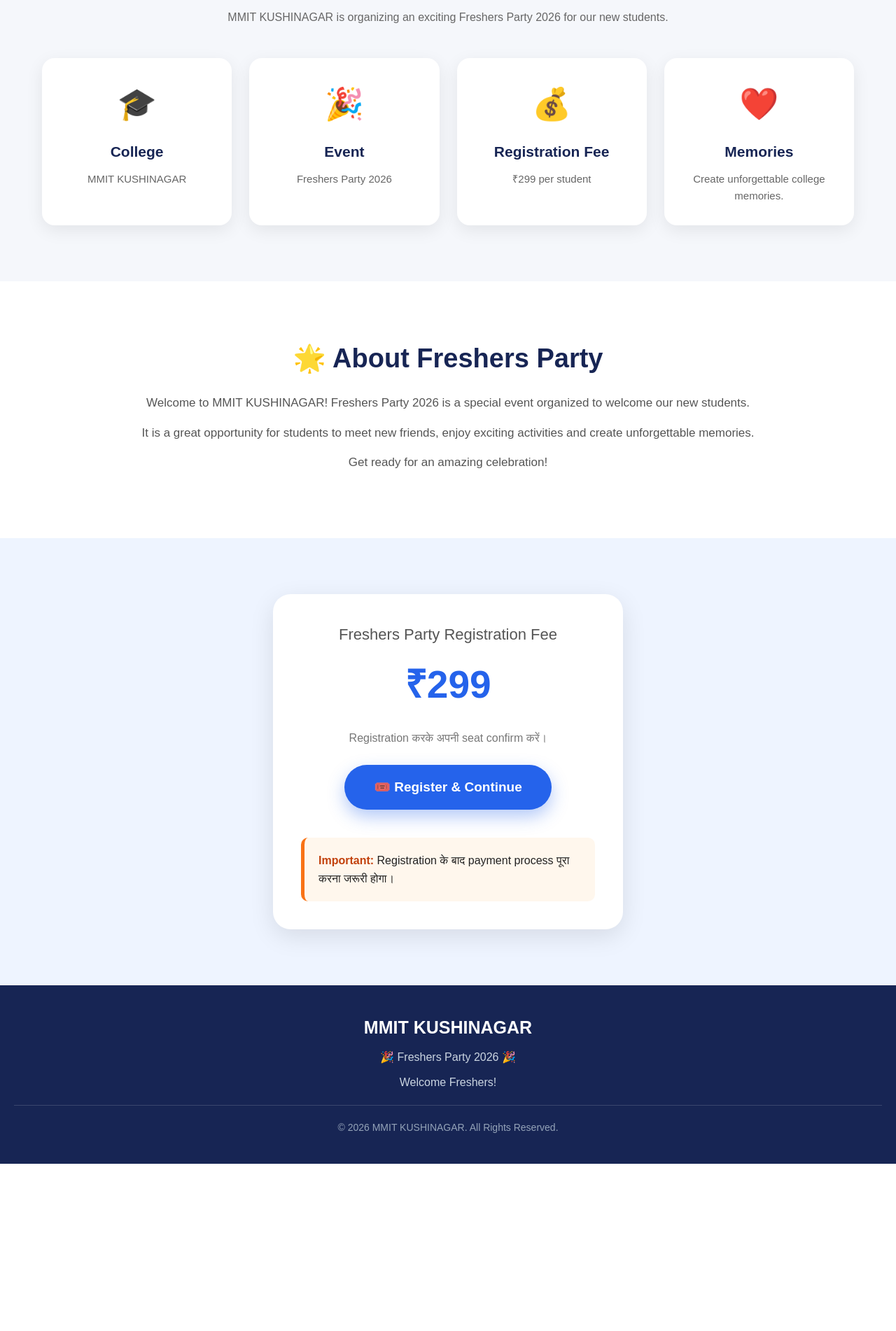
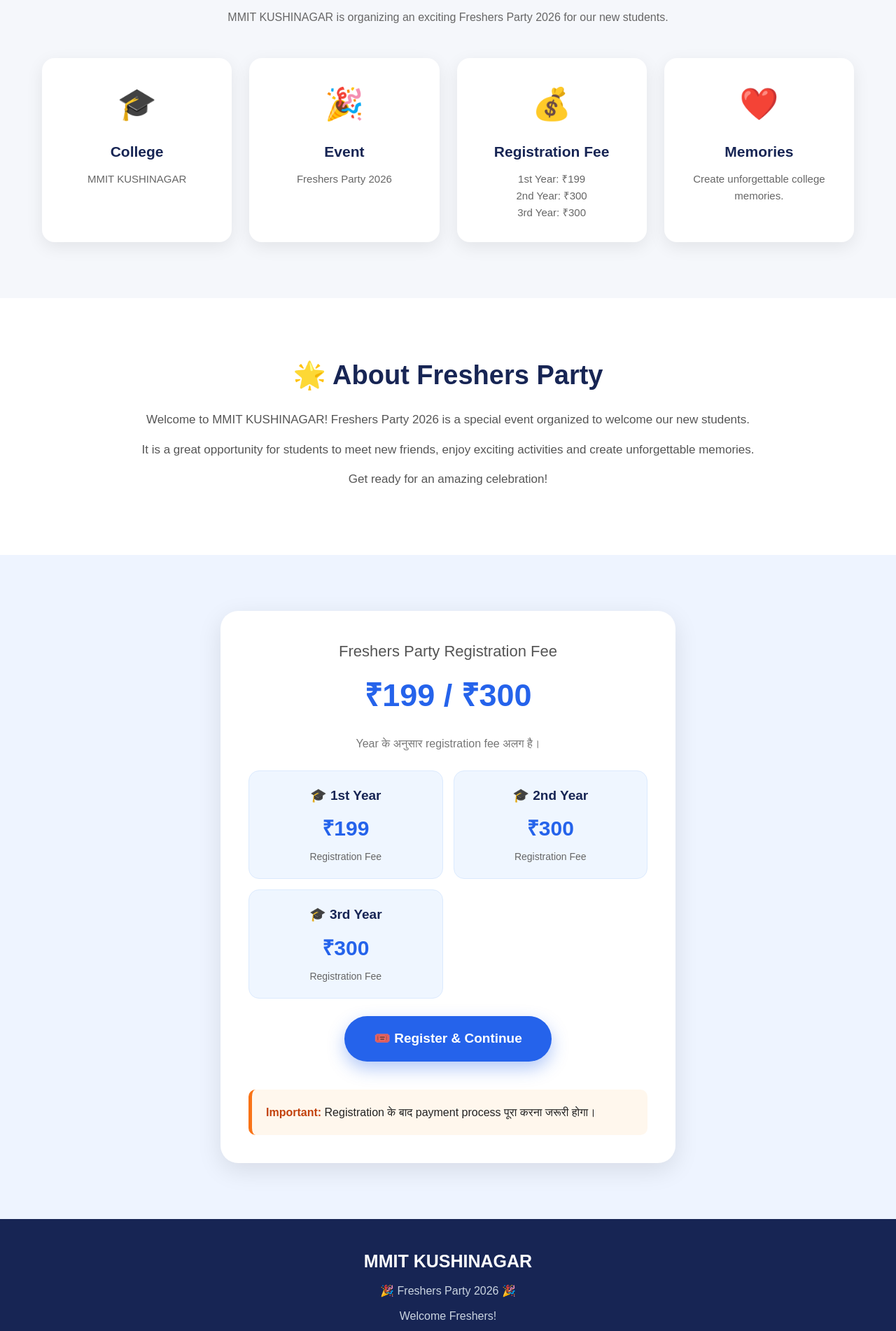
Before and after one commit to rajnish740/MMIT-Freshers-Party, a Flask app: page / in a window 1280 px wide. Shown: the part 1133-3035 px from the top of the page at 70% size. Before the commit the page ends 2796 px from the top, so only its background shows below. Run offline with Flask 3, Linux system fonts and the light colour scheme; some libraries are stand-ins or nearby versions.

Commit message:
Update registration fees

```diff
--- a/templates/index.html
+++ b/templates/index.html
@@ -543,7 +543,7 @@
 
         .fee-box {
 
-            max-width: 500px;
+            max-width: 650px;
 
             margin: auto;
 
@@ -571,7 +571,7 @@
 
         .fee {
 
-            font-size: 55px;
+            font-size: 45px;
 
             font-weight: 900;
 
@@ -587,6 +587,70 @@
             color: #777;
 
             margin-bottom: 25px;
+
+        }
+
+
+        /* =========================
+           FEE DETAILS
+        ========================= */
+
+        .fee-details {
+
+            display: grid;
+
+            grid-template-columns:
+                1fr 1fr;
+
+            gap: 15px;
+
+            margin: 25px 0;
+
+        }
+
+
+        .fee-card {
+
+            background: #eff6ff;
+
+            padding: 20px;
+
+            border-radius: 15px;
+
+            border: 1px solid #dbeafe;
+
+        }
+
+
+        .fee-card h3 {
+
+            color: #172554;
+
+            font-size: 19px;
+
+            margin-bottom: 8px;
+
+        }
+
+
+        .fee-card .amount {
+
+            font-size: 30px;
+
+            font-weight: bold;
+
+            color: #2563eb;
+
+        }
+
+
+        .fee-card p {
+
+            color: #666;
+
+            font-size: 14px;
+
+            margin-top: 5px;
 
         }
 
@@ -807,7 +871,14 @@
 
             .fee {
 
-                font-size: 45px;
+                font-size: 40px;
+
+            }
+
+
+            .fee-details {
+
+                grid-template-columns: 1fr;
 
             }
 
@@ -1027,6 +1098,10 @@
 
 
 
+            <!-- =========================
+                 UPDATED REGISTRATION FEE
+            ========================== -->
+
             <div class="card">
 
                 <div class="card-icon">
@@ -1038,7 +1113,11 @@
                 </h3>
 
                 <p>
-                    ₹299 per student
+                    1st Year: ₹199
+                    <br>
+                    2nd Year: ₹300
+                    <br>
+                    3rd Year: ₹300
                 </p>
 
             </div>
@@ -1144,17 +1223,79 @@
             </div>
 
 
+            <!-- MAIN FEE DISPLAY -->
+
             <div class="fee">
 
-                ₹299
+                ₹199 / ₹300
 
             </div>
 
 
             <div class="fee-note">
 
-                Registration करके
-                अपनी seat confirm करें।
+                Year के अनुसार registration fee अलग है।
+
+            </div>
+
+
+            <!-- =========================
+                 YEAR WISE FEE
+            ========================== -->
+
+            <div class="fee-details">
+
+
+                <div class="fee-card">
+
+                    <h3>
+                        🎓 1st Year
+                    </h3>
+
+                    <div class="amount">
+                        ₹199
+                    </div>
+
+                    <p>
+                        Registration Fee
+                    </p>
+
+                </div>
+
+
+                <div class="fee-card">
+
+                    <h3>
+                        🎓 2nd Year
+                    </h3>
+
+                    <div class="amount">
+                        ₹300
+                    </div>
+
+                    <p>
+                        Registration Fee
+                    </p>
+
+                </div>
+
+
+                <div class="fee-card">
+
+                    <h3>
+                        🎓 3rd Year
+                    </h3>
+
+                    <div class="amount">
+                        ₹300
+                    </div>
+
+                    <p>
+                        Registration Fee
+                    </p>
+
+                </div>
+
 
             </div>
 
```
